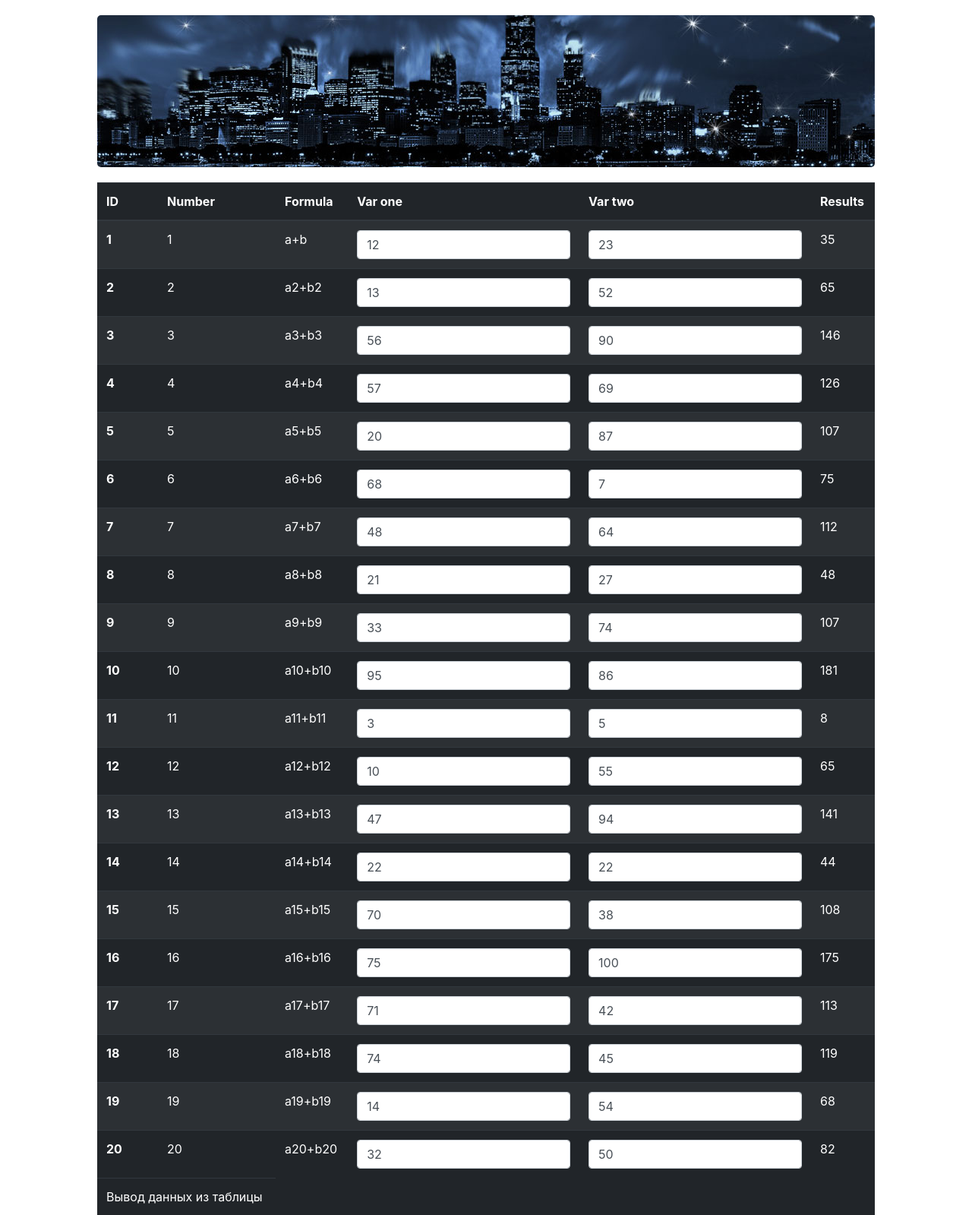
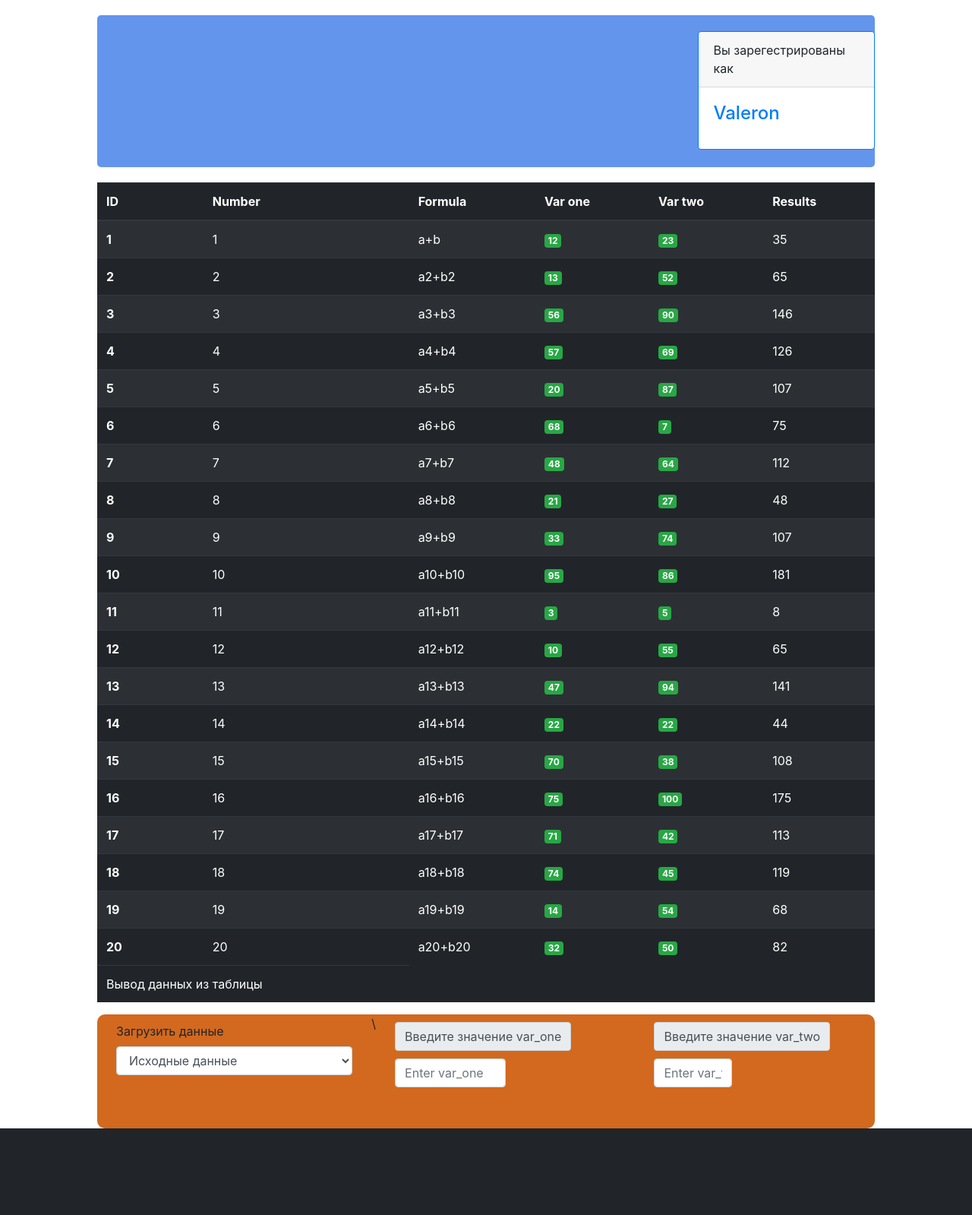
Before and after one commit to valeron007/workTwo, a PHP site: page / in a window 1280 px wide. Shown: the whole page at 76% size. After the commit the page ends 1485 px from the top, so only its background shows below. Run offline with PHP 8.4, Linux system fonts and the light colour scheme; data comes from the database, SQL or seed files in the repository; both versions use the stored data as it was after the commit; some libraries are stand-ins or nearby versions.

Commit message:
I finished writing this project

```diff
--- a/css/main.css
+++ b/css/main.css
@@ -19,7 +19,8 @@ header{
     width: 80%;
     margin: 20px 10% 0 10%;
     height: 200px;
-    background: url("../images/header.jpg") no-repeat center bottom;
+    /*background: url("../images/header.jpg") no-repeat center bottom;*/
+    background-color: cornflowerblue;
     background-size: 100%;
 }
 
@@ -211,3 +212,35 @@ footer p.clients{
 footer p.clients:before{
     background-position: 0 -69px;
 }
+
+.data-user{
+    background-color: chocolate;
+    border-radius: 10px;
+}
+
+.data-container{
+    margin: 0 0 30px 0;
+    height: 150px;
+
+}
+
+#list{
+    margin: 10px;
+}
+
+.user-info{
+    margin-top: 2%;
+
+}
+
+.input-var-one, .input-var-two{
+    margin: 10px;
+}
+
+.span-input-var-one, .span-input-var-two{
+    margin: 0 0 10px 0;
+}
+
+.input-one, .input-two{
+    width: 50%;
+}
--- /dev/null
+++ b/data.sql
@@ -0,0 +1 @@
+ALTER TABLE formulsData RENAME COLUMN user_id TO name;
--- /dev/null
+++ b/db/Formuls.php
@@ -0,0 +1,33 @@
+<?php
+/**
+ * Created by PhpStorm.
+ * User: valeron
+ * Date: 07.01.19
+ * Time: 5:15
+ */
+
+require_once "CreateDb.php";
+
+class Formuls
+{
+	private $connect;
+
+	public function __construct()
+	{
+		$this->connect = CreateDb::getInstance();
+	}
+
+	public function getAllRows(){
+		$query = 'SELECT * FROM formuls';
+
+		$stmt = $this->connect->query($query);
+
+		$result = [];
+		while ($res = $stmt->fetchArray(SQLITE3_ASSOC)){
+			$result[] = $res;
+		}
+
+		return $result;
+	}
+
+}
--- /dev/null
+++ b/db/User.php
@@ -0,0 +1,43 @@
+<?php
+/**
+ * Created by PhpStorm.
+ * User: valeron
+ * Date: 04.01.19
+ * Time: 7:19
+ */
+
+require_once "CreateDb.php";
+
+class User
+{
+	private $connect;
+
+	public function __construct()
+	{
+		$this->connect = CreateDb::getInstance();
+	}
+
+	public function getUserByName($name)
+	{
+		$query = 'SELECT * FROM users WHERE name = :name';
+
+		$stmt = $this->connect->prepare($query);
+		$stmt->bindValue(':name', $name, SQLITE3_TEXT);
+		$result = $stmt->execute();
+
+		return $result->fetchArray(SQLITE3_ASSOC);
+	}
+
+	public function getUserById($id)
+	{
+		$query = 'SELECT * FROM users WHERE name = :id';
+
+		$stmt = $this->connect->prepare($query);
+		$stmt->bindValue(':id', $id, SQLITE3_TEXT);
+		$result = $stmt->execute();
+
+		return $result->fetchArray(SQLITE3_ASSOC);
+	}
+
+
+}
--- /dev/null
+++ b/getFormuls.php
@@ -0,0 +1,32 @@
+<?php
+/**
+ * Created by PhpStorm.
+ * User: valeron
+ * Date: 06.01.19
+ * Time: 17:06
+ */
+
+require "db/Formuls.php";
+require "db/FormulsData.php";
+
+$formuls = new Formuls();
+$results = $formuls->getAllRows();
+
+
+if($_POST['type'] == 'custom'){
+	$formulsData = new FormulsData();
+	$datas = $formulsData->getFormulsDataUser($_POST['user']);
+
+	foreach ($results as $key => $result){
+
+		foreach ($datas as $data){
+			if($data['number'] == $result['number']){
+				$results[$key]['var_one'] = $data['var_one'];
+				$results[$key]['var_two'] = $data['var_two'];
+			}
+		}
+	}
+}
+
+
+echo json_encode($results);
--- a/index.php
+++ b/index.php
@@ -1,6 +1,8 @@
 <?php
+
     require_once "template/header.php";
     require_once "db/CreateDb.php";
+
     $db = CreateDb::getInstance();
     $formuls = $db->query("SELECT * FROM formuls");
 
@@ -8,46 +10,41 @@
 
     <main class="wrap">
         <div class="table-formuls">
-            <table class="table table-dark table-striped tb-formuls">
-                <thead>
-                <tr>
-                    <th scope="col">ID</th>
-                    <th scope="col">Number</th>
-                    <th scope="col">Formula</th>
-                    <th scope="col">Var one</th>
-                    <th scope="col">Var two</th>
-                    <th scope="col">Results</th>
-                </tr>
-                </thead>
-                <tbody>
-                    <?php
-                        while ($formula = $formuls->fetchArray(SQLITE3_ASSOC)) {
-                            echo "<tr>
-                                    <th scope='row' class='formula-id'>" .$formula['id'] . "</th>
-                                    <td>" . $formula['number']  . "</td>
-                                    <td>" . $formula['formula'] . "</td>
-                                    <td>
-                                        <input type='text' class='form-control variable_one' value='" . $formula['var_one'] . "'>
-                                    </td>
-                                    <td>
-                                        <input type='text' class='form-control variable_two' value='" . $formula['var_two'] . "'>
-                                    </td>
-                                    <td class='result'>" . ($formula['var_one'] + $formula['var_two']) . "</td>
-                                 </tr>";
-                        }
-                        ?>
 
-                </tbody>
-                <tfoot>
-                <tr>
-                    <td colspan="2">Вывод данных из таблицы</td>
-                </tr>
-                </tfoot>
-            </table>
-            <div class="navigation">
+        </div>
 
+        <div class="row data-container">
+            <div class="col-12 data-user">
+                <div class="row">
+                    <div class="col-4" id="list">
+                        <div class="form-group">
+                            <label for="sel1">Загрузить данные</label>
+                            <select class="form-control" id="sell">
+                                <option value="baseline">Исходные данные</option>
+                                <option value="custom">Пользовательские данные</option>
+                            </select>
+                        </div>
+                    </div>\
+                    <div class="col-4">
+                        <div class="form-group input-var-one mb-3">
+                            <div class="input-group-prepend span-input-var-one">
+                                <span class="input-group-text" id="inputGroup-sizing-default">Введите значение var_one</span>
+                            </div>
+                            <input type="text" class="form-control input-one" value="" placeholder="Enter var_one">
+                        </div>
+                    </div>
+                    <div class="col-3">
+                        <div class="form-group input-var-two mb-3">
+                            <div class="input-group-prepend span-input-var-two">
+                                <span class="input-group-text" id="inputGroup-sizing-default">Введите значение var_two</span>
+                            </div>
+                            <input type="text" class="form-control input-two" value="" placeholder="Enter var_two">
+                        </div>
+                    </div>
+                </div>
             </div>
         </div>
+
     </main>
 
 <?php
--- a/js/main.js
+++ b/js/main.js
@@ -1,25 +1,111 @@
 
 $(document).ready(function (event) {
-    $(".variable_one").focusout(function (e) {
+    var formuls = {
+      getData: function (typeData) {
+          var user = $('.login-user').text();
+
+          $.ajax({
+              type:'POST',
+              url:"/getFormuls.php",
+              data:{
+                  type:typeData,
+                  user: user
+              },
+              success:function (data) {
+                  $('.table-dark').remove();
+                  $('<table>').appendTo('.table-formuls').addClass('table table-dark table-striped tb-formuls');
+                  $('<thead>').appendTo('.table-dark');
+                  $('<tbody>').appendTo('.table-dark');
+                  $('<tfoot>').appendTo('.table-dark');
+                  $('<tr>').appendTo('.table-dark thead');
+                  $('<th scope="col">ID</th>').appendTo('.table-dark thead tr');
+                  $('<th scope="col">Number</th>').appendTo('.table-dark thead tr');
+                  $('<th scope="col">Formula</th>').appendTo('.table-dark thead tr');
+                  $('<th scope="col">Var one</th>').appendTo('.table-dark thead tr');
+                  $('<th scope="col">Var two</th>').appendTo('.table-dark thead tr');
+                  $('<th scope="col">Results</th>').appendTo('.table-dark thead tr');
+                  $('<tr><td colspan="2">Вывод данных из таблицы</td></tr>').appendTo('.table-dark tfoot');
+
+                  var dataFormul = JSON.parse(data);
+
+                  dataFormul.forEach(function (formula) {
+                      $('<tr>' +
+                          "<th scope='row' class='formula-id'>" +
+                          formula.id + '</th>' +
+                          "<td class='number'>" + formula.number + "</td>" +
+                          "<td class='formula'>" + formula.formula + "</td>" +
+                          "<td><a href='#' class='badge badge-success variable_one'>" + formula.var_one + "</a>" +
+                          "</td>" +
+                          "<td><a href='#' class='badge badge-success variable_two'>" + formula.var_two + "</a>" +
+                          "</td>" +
+                          "<td class='result'>" + (formula.var_one + formula.var_two) +"</td>" +
+                          '</tr>').appendTo('.table-dark tbody');
+                  });
+
+              },
+              error:function (error) {
+                  console.log(error);
+              }
+          });
+
+      }
+
+    };
+
+    formuls.getData('baseline');
+
+    $('#sell').change(function (e) {
+        var selectType = $("#sell option:selected").val();
+        formuls.getData(selectType);
+    });
+
+
+    $(".table-formuls").on("click",'.variable_one', function (e) {
         e.stopImmediatePropagation();
-        var number = parseInt(this.value);
+
+        var number = parseInt(this.innerText);
+
         if(isNaN(number)){
             console.log("введите число");
             return false;
         }
 
+        var login = document.getElementsByClassName('card-title login-user')[0].innerText;
+
         var parent_container = $(this).parent().parent();
-        var number_two = parseInt(parent_container.find(".variable_two").val());
-        parent_container.find('.result').text(number + number_two);
+
+        var number_two = parseInt(parent_container.find(".variable_two")[0].innerText);
+
+        var formula = parent_container.find(".formula").text();
+        var numberFormula = parseInt(parent_container.find(".number").text());
 
         var id = parseInt(parent_container.find(".formula-id").text());
+
+        var numberOneInput = $('.input-one').val();
+
+        if(numberOneInput === ''){
+            console.log("введите число");
+            return false;
+        }else{
+            number = numberOneInput;
+        }
+
+        var numberTwoInput = $('.input-two').val();
+
+        if(numberTwoInput !== ''){
+            number_two = numberOneInput;
+        }
 
         $.ajax({
             type:"POST",
             url:"/Formulaupdate.php",
             data:{
-                'id':id,
-                'var_one':number
+                'id': id,
+                'var_one': number,
+                'var_two': number_two,
+                'number': numberFormula,
+                'formula': formula,
+                'login': login
             },
             success:function (data) {
                 $('.information')
@@ -36,27 +122,49 @@ $(document).ready(function (event) {
         return false;
     });
 
-    $(".variable_two").focusout(function (e) {
+    $(".table-formuls").on("click",'.variable_two', function (e) {
         e.stopImmediatePropagation();
-        var number = parseInt(this.value);
+
+        var number = parseInt(this.innerText);
         if(isNaN(number)){
             $('.information')
                 .append("<p>Введите число</p>")
                 .css({'color':'red', "font-size":"16px"});
             return false;
         }
+        var login = document.getElementsByClassName('card-title login-user')[0].innerText;
+        var parent_container = $(this).parent().parent();
+        var number_one = parseInt(parent_container.find(".variable_one")[0].innerText);
+        var formula = parent_container.find(".formula").text();
+        var numberFormula = parseInt(parent_container.find(".number").text());
+        var id = parseInt(parent_container.find(".formula-id").text());
 
-        var parent_container = $(this).parent().parent();
-        var number_one = parseInt(parent_container.find(".variable_one").val());
-        parent_container.find('.result').text(number + number_one);
-        var id = parseInt(parent_container.find(".formula-id").text());
+        var numberTwoInput = $('.input-two').val();
+
+        if(numberTwoInput === ''){
+            console.log("введите число");
+            return false;
+        }else{
+            number = numberTwoInput;
+        }
+
+        var numberOneInput = $('.input-one').val();
+        if(numberOneInput !== ''){
+            number_one = numberOneInput;
+        }
+
+
 
         $.ajax({
             type:"POST",
             url:"Formulaupdate.php",
             data:{
-                'id':150,
-                'var_two':number
+                'id': id,
+                'var_one': number_one,
+                'var_two': number,
+                'number': numberFormula,
+                'formula': formula,
+                'login': login
             },
             success:function (data) {
                 $('.information')
@@ -64,8 +172,6 @@ $(document).ready(function (event) {
                     .css({'color':'green', "font-size":"16px"});
             },
             error:function (data) {
-
-
                 $('.information')
                     .append("<p>" + data.responseJSON.error + "</p>")
                     .css({'color':'red', "font-size":"16px"});
@@ -75,53 +181,20 @@ $(document).ready(function (event) {
         return false;
     });
 
-    // $('.clear-information').click(function (e) {
-    //     e.stopImmediatePropagation();
-    //     $('.information').empty();
-    // });
-    //
-    // function getData() {
-    //     const d = $.Deferred();
-    //     $.ajax({
-    //         type:"POST",
-    //         url:"/Formuls.php",
-    //         success:function (data) {
-    //             d.resolve(data)
-    //         },
-    //         error:function (err) {
-    //             d.reject(err);
-    //         }
-    //     });
-    //     return d;
-    // }
-    //
-    // const asyncObject = getData();
-    //
-    // $.fn.dataTable.ext.order['dom-text'] = function  ( settings, col )
-    // {
-    //     console.log("11111");
-    //     return;
-    //     return this.api().column( col, {order:'index'} ).nodes().map( function ( td, i ) {
-    //         return $('input', td).val();
-    //     } );
-    // };
-    //
-    // asyncObject.done(function (data) {
-    //     var dataTable = JSON.parse(data);
-    //     $('#example').DataTable({
-    //         data: dataTable,
-    //         columns: [
-    //             { title: "ID" },
-    //             { title: "Number" },
-    //             { title: "Formula" },
-    //             { title: "Var one", "defaultContent": '<input type="text" value="0" size="10"/>'},
-    //             { title: "Var two" },
-    //             { title: "Results" }
-    //         ]
-    //     } );
-    //
-    // }).fail(function (err) {
-    //    console.log(err);
-    // });
+});
 
-});
+/*
+dataFormul.forEach(function (formula) {
+                      $('<tr>' +
+                          "<th scope='row' class='formula-id'>" +
+                          formula.id + '</th>' +
+                          "<td class='number'>" + formula.number + "</td>" +
+                          "<td class='formula'>" + formula.formula + "</td>" +
+                          "<td><input type='text' class='form-control variable_one' value=" + formula.var_one + ">" +
+                          "</td>" +
+                          "<td><input type='text' class='form-control variable_two' value=" + formula.var_two + ">" +
+                          "</td>" +
+                          "<td class='result'>" + (formula.var_one + formula.var_two) +"</td>" +
+                          '</tr>').appendTo('.table-dark tbody');
+                  });
+*/
--- a/template/header.php
+++ b/template/header.php
@@ -6,18 +6,41 @@
 	<link rel="stylesheet" href="css/bootstrap-grid.min.css">
 	<link rel="stylesheet" href="css/bootstrap.min.css">
 	<link rel="stylesheet" href="css/main.css">
-	<!--	<script src="js/jquery.min.js"></script>-->
+
 	<script src="js/jquery.slim.min.js"></script>
-	<script src="js/popper.min.js"></script>
+
 	<script src="https://code.jquery.com/jquery-3.1.1.min.js"></script>
     <link rel="stylesheet" type="text/css" href="https://cdn.datatables.net/v/dt/dt-1.10.18/datatables.min.css"/>
-
-    <script type="text/javascript" src="https://cdn.datatables.net/v/dt/dt-1.10.18/datatables.min.js"></script>
-    <script src="js/main.js">
-
-    </script>
+    <script src="https://cdnjs.cloudflare.com/ajax/libs/popper.js/1.12.9/umd/popper.min.js" integrity="sha384-ApNbgh9B+Y1QKtv3Rn7W3mgPxhU9K/ScQsAP7hUibX39j7fakFPskvXusvfa0b4Q" crossorigin="anonymous"></script>
+    <script src="../js/bootstrap.min.js"></script>
+    <script src="js/main.js"></script>
 </head>
 <body>
+<?php
+session_start();
+require_once (realpath(dirname(__FILE__)) . '/../db/User.php');
+$user = new User();
+$userData = $user->getUserByName("Valeron");
+$_SESSION['user'] = $userData['name'];
+?>
 <header class="wrap">
+    <div class="row">
+        <div class="col-12">
+            <div class="row">
+                <div class="col-9">
+
+                </div>
+                <div class="col-3 user-info">
+                    <div class="card border-primary mb-3" style="max-width: 18rem;">
+                        <div class="card-header">Вы зарегестрированы как</div>
+                        <div class="card-body text-primary">
+                            <h4 class="card-title login-user"><?php echo isset($_SESSION['user']) ? $_SESSION['user'] : 'nobody'; ?></h4>
+
+                        </div>
+                    </div>
+                </div>
+            </div>
+        </div>
+    </div>
 
 </header>
```
Also changed, not shown: Formulaupdate.php (+28 -9 lines), db/FormulsData.php (added, +50 -0 lines), fixture/fixtureUser.php (added, +21 -0 lines), fixture/fixtureUserData.php (added, +26 -0 lines), db/command.sql (added), db/database.sqlite.
